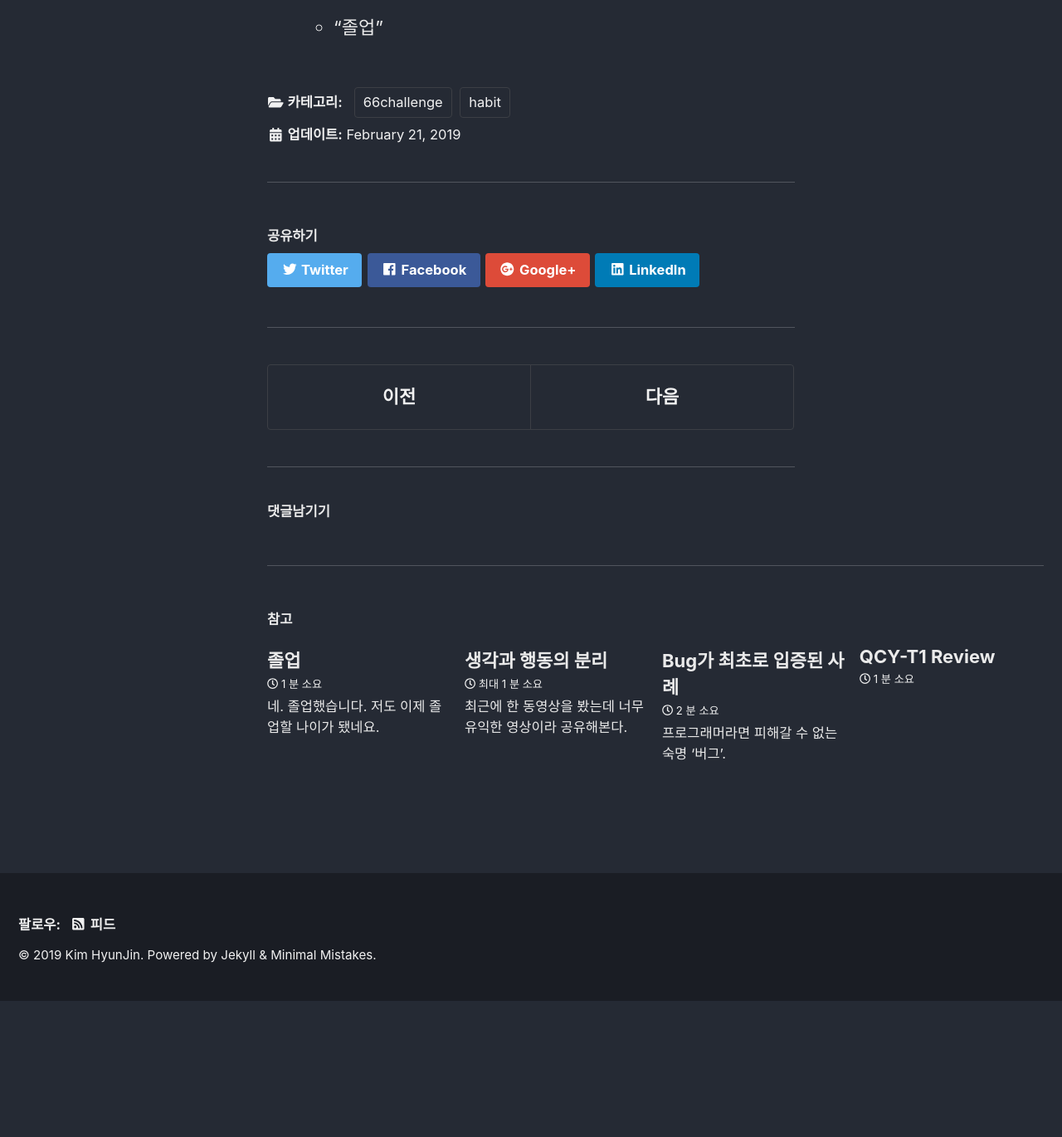
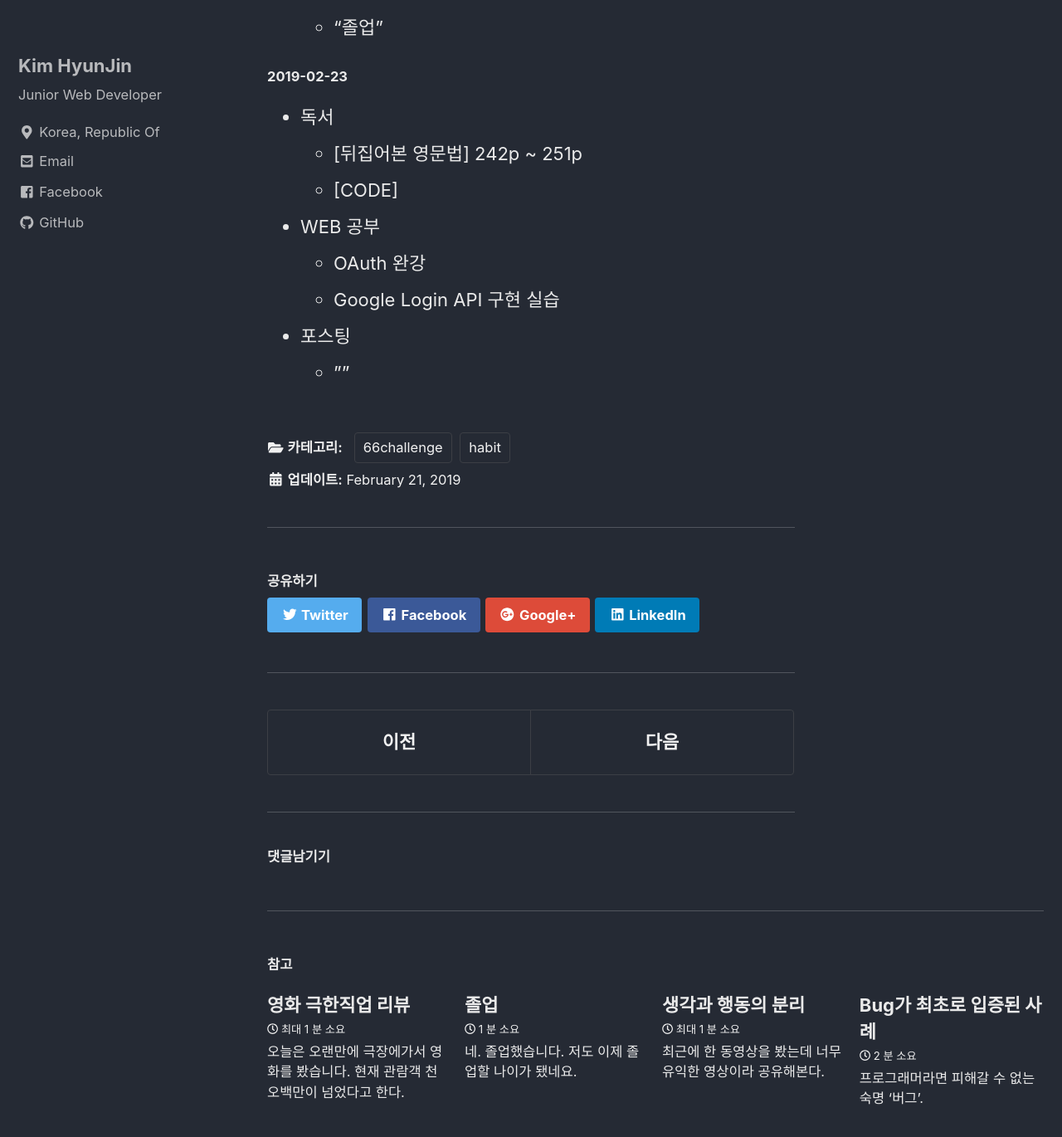
Before and after one commit to DeveloperKHJ/DeveloperKHJ.github.io, a Jekyll site: the page built from _posts/2019-02-15-66challenge.md, in a window 1280 px wide and 1400 px high, scrolled down 5387 px. Shown: the top 1370 px of the window at 83% size. Built offline with Jekyll 4.4.1, drawn with Linux system fonts in a browser that asks for light colours; cached includes are drawn as plain includes; nearby versions of some CDN libraries; comment, search, counter and statistics services are not loaded; before the commit the page ends 6593 px from its top, so only the background shows below that.

Commit message:
Post update

```diff
--- a/_posts/2019-02-15-66challenge.md
+++ b/_posts/2019-02-15-66challenge.md
@@ -155,3 +155,17 @@
 
   - 포스팅
     - "졸업"
+
+#### 2019-02-23
+  - 독서
+    - [뒤집어본 영문법] 242p ~ 251p
+    - [CODE]
+
+
+  - WEB 공부
+    - OAuth 완강
+    - Google Login API 구현 실습
+
+
+  - 포스팅
+    - ""
--- /dev/null
+++ b/_posts/2019-02-24-extreme-job.md
@@ -0,0 +1,28 @@
+---
+title: "영화 극한직업 리뷰"
+date: 2019-02-25 00:23:00 +0900
+categories: Life Movie
+comments: true
+---
+
+오늘은 오랜만에 극장에가서 영화를 봤습니다. 현재 관람객 천 오백만이 넘었다고 한다.
+
+생각없이 웃을 수 있는 오락 영화였다. 특히 한국 영화 특유의 억지감동을 최대한 배제한게 좋았다.
+
+신파 쫙 빼고 가볍게 만든 것이 잘 통했다고 생각한다. 영화적인 완성도는 음.. 오락 영화에서 완성도 찾는것도 웃긴 것 같다.
+
+그냥 웃을려고 보는거지. 내 개그코드와 잘 맞지 않는 부분도 꽤 있었다. 너무 상투적이고 관객을 웃기려고 넣은게 티가나는 장면들이 오히려 웃기다기보단 싸하게 만든다.
+
+류승룡과 진선규의 연기가 좋았다. 둘 다 연기가 굉장히 자연스럽다. 코미디 하는데 너무 힘들어가있으면 부담을 느낀다.
+
+특히 막내 형사로 나온 배우분의 연기가 조금.. 열혈 형사라는 캐릭터라 그런지 너무 오버하더라.
+
+또 하나 아쉬운점은 액션씬. 몰입을 방해할 정도로 주먹을 허공에 휘두른다..ㅋㅋ 특히 마지막 액션씬에서
+
+이하늬가 상대 위에 올라 난타하는 장면이 나오는데 초등학생이 때리는 것도 아니고 이게 뭐지 싶더라.
+
+그래도 킬링타임용 영화는 되는 것 같다.
+
+ 별점은 2.5/5.0점!
+
+그럼 오늘 포스팅은 여기까지!
```
